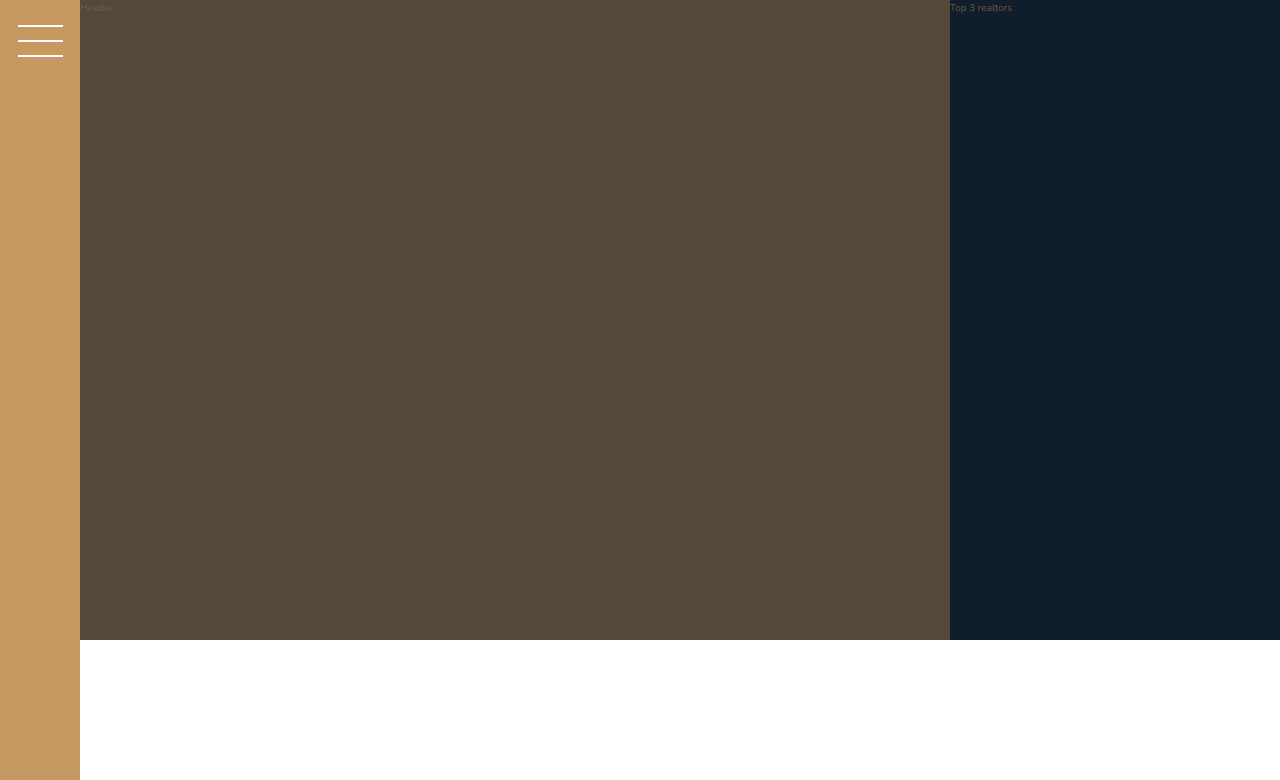
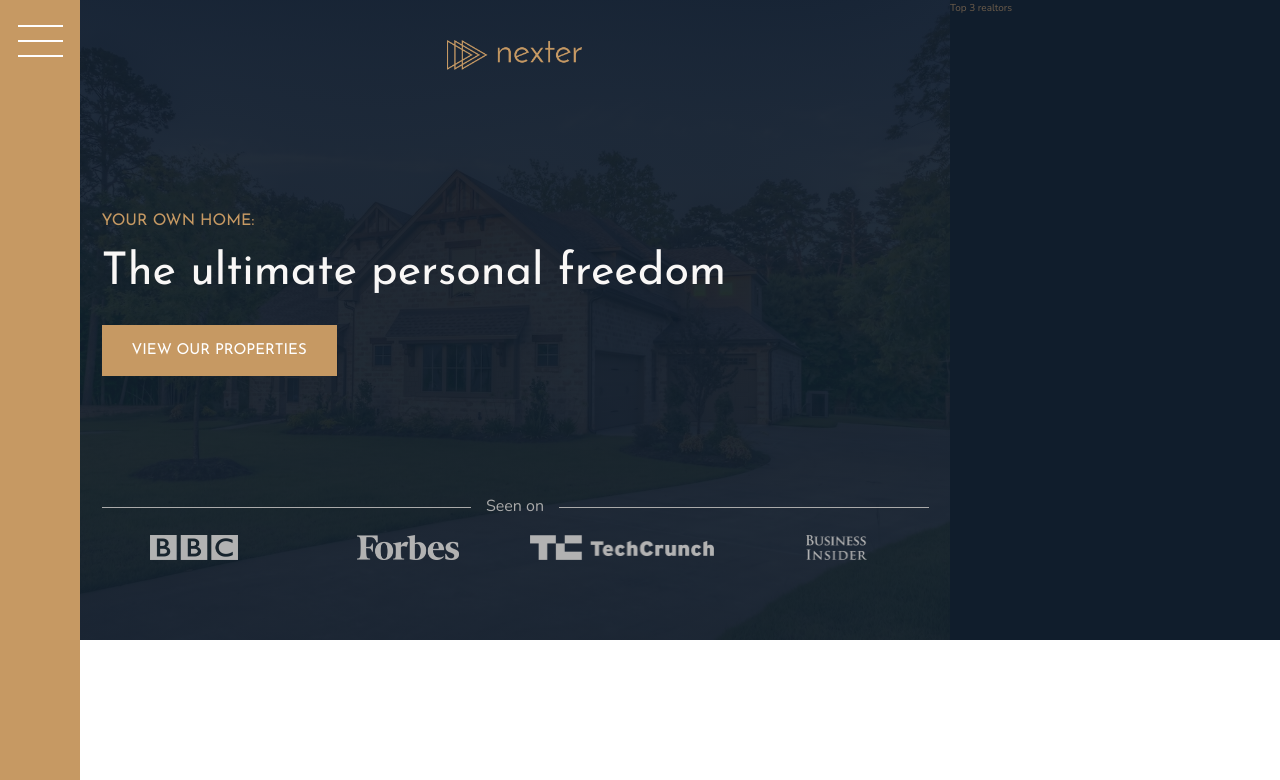
Before and after one commit to Alvarny/CSS-Nexter, a website: page index.html in a window 1280 px wide. Shown: the top 780 px of the page. Drawn offline with nearby package versions, Linux system fonts and the light colour scheme.

Commit message:
Built header

```diff
--- a/index.html
+++ b/index.html
@@ -22,7 +22,28 @@
 
         <!-- Header -->
         <header class="header">
-            Header
+
+            <!-- Header logo -->
+            <img src="img/logo.png" alt="Nexter logo" class="header__logo">
+
+            <!-- Heading -->
+            <h3 class="heading-3">Your own home:</h3>
+
+            <!-- Sub-heading -->
+            <h1 class="heading-1">The ultimate personal freedom</h1>
+
+            <!-- Button -->
+            <button class="btn header__btn">View our properties</button>
+
+            <!-- Seen on -->
+            <div class="header__seenon-text">Seen on</div>
+            <div class="header__seenon-logos">
+                <img src="img/logo-bbc.png" alt="Seen on logo 1">
+                <img src="img/logo-forbes.png" alt="Seen on logo 2">
+                <img src="img/logo-techcrunch.png" alt="Seen on logo 3">
+                <img src="img/logo-bi.png" alt="Seen on logo 4">
+            </div>
+
         </header>
 
         <!-- Top realtors -->
--- a/sass/_header.scss
+++ b/sass/_header.scss
@@ -2,8 +2,63 @@
 
     // Formatting
     background-color: $color-grey-dark-1;
+    background-image: linear-gradient(rgba($color-secondary, .93), rgba($color-secondary, .93)), url(../img/hero.jpeg);
+    background-size: cover;
+    background-position: center;
+    padding: 8rem;
+    padding-top: 4rem;
 
     // Positioning
     grid-column: full-start / col-end 6;
 
+    // Create nested grid
+    display: grid;
+    grid-template-rows: 1fr min-content 6rem 1fr; // top and bottom row should take all the empty space
+    grid-template-columns: max-content;
+    grid-row-gap: 1.5rem;
+    justify-content: center;
+
+    &__logo {
+        height: 3rem;
+        justify-self: center;
+    }
+
+    &__btn {
+        align-self: start;
+        justify-self: start;
+    }
+
+    &__seenon-text {
+
+        display: grid;
+        grid-template-columns: 1fr max-content 1fr;
+        grid-column-gap: 1.5rem;
+        align-items: center;
+
+        font-size: 1.6rem;
+        color: $color-grey-light-2;
+
+        &::after,
+        &::before {
+            content: "";
+            height: .1rem;
+            display: block;
+            background-color: currentColor;
+        }
+    }
+
+    &__seenon-logos {
+
+        display: grid;
+        grid-template-columns: repeat(4, 1fr);
+        grid-column-gap: 3rem;
+        justify-items: center;
+
+        img {
+            height: 2.5rem;
+            filter: brightness(70%);
+        }
+
+    }
+
 }
--- a/sass/_typography.scss
+++ b/sass/_typography.scss
@@ -5,7 +5,9 @@
 
 .heading-1 {
     @extend %heading;
-
+    font-size: 4.5rem;
+    color: $color-grey-light-1;
+    line-height: 1;
 }
 
 .heading-2 {
```
Also changed, not shown: css/style.css.
